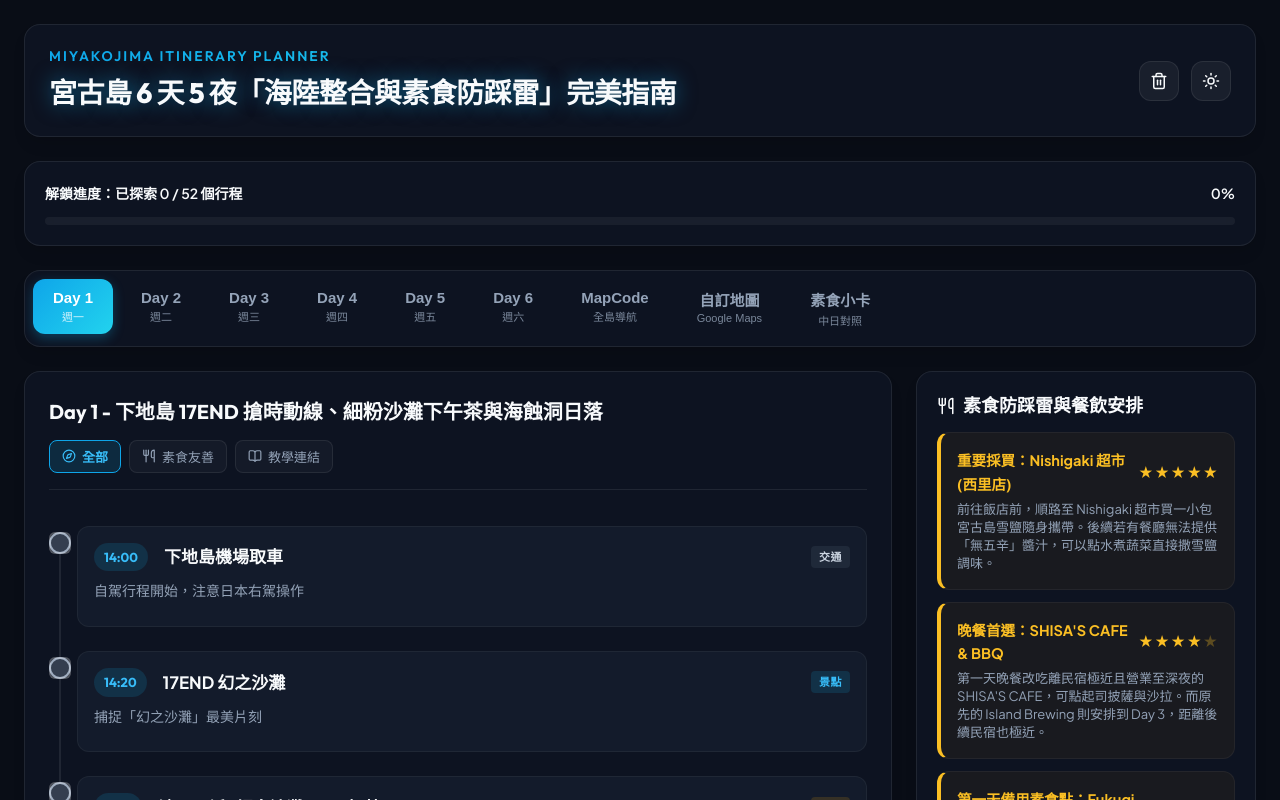
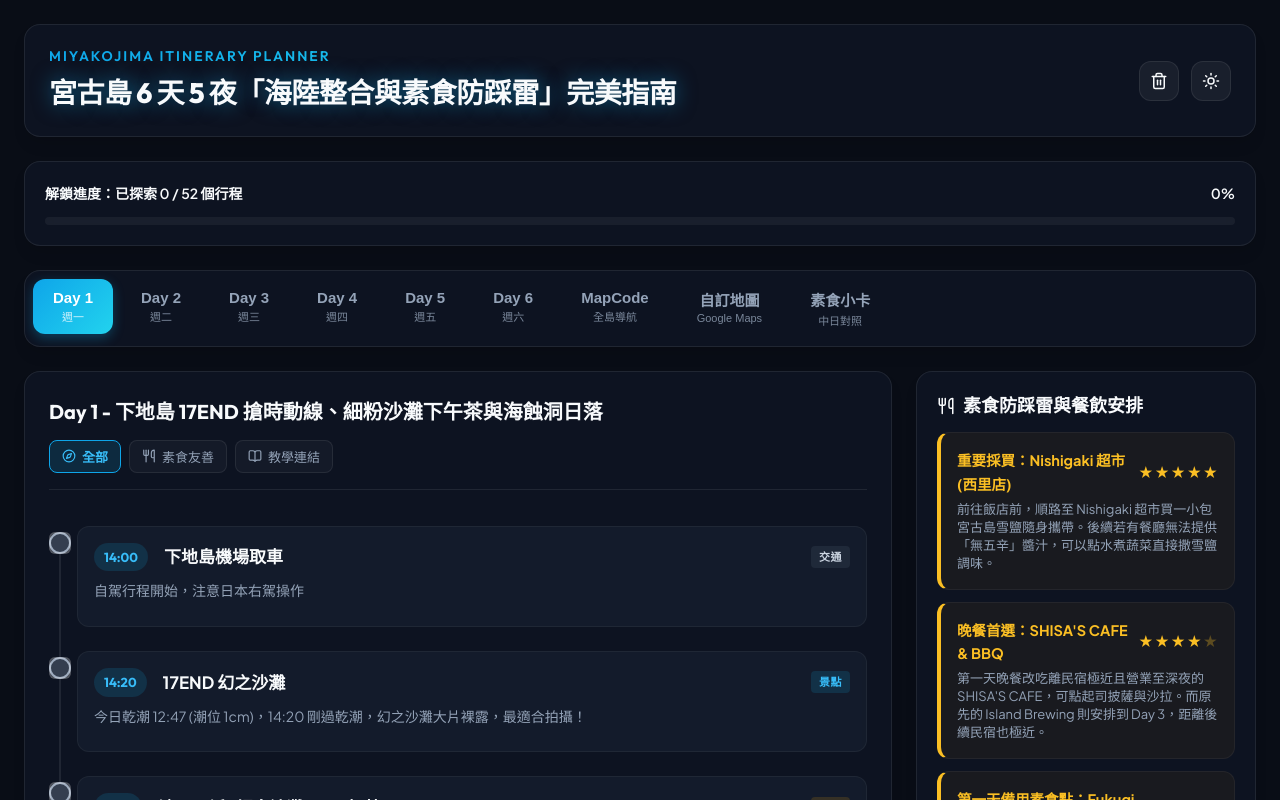
Before and after one commit to samcct-bit/2026travel-guide, a React (Vite) app: page / in a window 1280 px wide. Shown: the top 800 px of the page. Built offline with nearby package versions, Linux system fonts and the light colour scheme.

Commit message:
chore: integrate 2026 July tide table and tide-safety optimizations for Miyakojima

```diff
--- a/src/data/itinerary.ts
+++ b/src/data/itinerary.ts
@@ -91,8 +91,8 @@ export const itineraryData: DailyItinerary[] = [
         title: '17END 幻之沙灘',
         type: 'attraction',
         mapCode: '727 702 329*60',
-        notes: '捕捉「幻之沙灘」最美片刻',
-        details: '跑道盡頭的碧海與白沙，退潮時極為震撼，是第一站最棒的視覺享受。'
+        notes: '今日乾潮 12:47 (潮位 1cm)，14:20 剛過乾潮，幻之沙灘大片裸露，最適合拍攝！',
+        details: '跑道盡頭的碧海與白沙。由於出發當日乾潮時間為 12:47，14:20 抵達時沙灘仍會大片露出，可安全踩踏在雪白沙洲上。'
       },
       {
         time: '15:15',
@@ -267,8 +267,8 @@ export const itineraryData: DailyItinerary[] = [
         title: '與那霸前濱沙灘踏浪與海邊野餐',
         type: 'attraction',
         mapCode: '310 210 500*25',
-        notes: '在「東洋第一美沙灘」散步踏浪，吃美味的豆腐飯糰',
-        details: '擁有極寬廣的細白沙灘與漸層的宮古藍海景，在此吃著剛剛外帶的豆腐飯糰，極為放鬆舒服。'
+        notes: '今日乾潮 14:15 (潮位 3cm)，12:00 處於退潮期，沙灘寬廣開闊最宜野餐踩浪。',
+        details: '擁有極寬廣的細白沙灘。由於今日乾潮時間為 14:15，中午抵達時正值退潮，沙灘面積最大且最為平緩開闊，非常適合野餐。'
       },
       {
         time: '13:00',
@@ -385,8 +385,8 @@ export const itineraryData: DailyItinerary[] = [
         time: '08:30',
         title: '抵達伊良部島觀光集合點 (準備出海)',
         type: 'activity',
-        notes: '請提早 10-15 分鐘到，現場需以現金支付尾款共 48,000 日圓',
-        details: '集合地點：Ikemazoe-47番地。出海進行青之洞窟與日本最大珊瑚礁群八重干瀨的雙合一浮潛。'
+        notes: '今日乾潮 14:58 (10cm)。出海退潮時段，八重干瀨珊瑚礁接近水面，景致最美且水流平緩。',
+        details: '今日滿潮 08:13，乾潮 14:58。出海時間正值退潮，抵達八重干瀨時，珊瑚礁頂會非常接近水面，能觀賞到最震撼的珊瑚花園。'
       },
       {
         time: '14:00',
@@ -465,8 +465,8 @@ export const itineraryData: DailyItinerary[] = [
         title: 'Aragusuku Beach 新城海岸 (陸上尋訪海龜)',
         type: 'attraction',
         mapCode: '310 326 777*00',
-        notes: '清晨海龜活躍期！岸上散步尋龜，不下水，避免折返拉車',
-        details: '與東平安名岬距離僅 10 分鐘車程。早上水面平靜如鏡，海龜高機率在淺水區浮出水面呼吸。此行程不下水（不需換裝曬乾），動線極為順路。'
+        notes: '今日滿潮 09:01。漲潮時段海龜會游進岸邊淺水區覓食，最適合站在岸上尋龜！',
+        details: '早上 06:50 正值漲潮推進期。此時海龜會游進靠岸的淺水區覓食海草。水面平靜，是站在岸上觀賞海龜探頭呼吸的黃金時刻。'
       },
       {
         time: '08:30',
@@ -486,8 +486,8 @@ export const itineraryData: DailyItinerary[] = [
         time: '10:30',
         title: 'Klook 海龜和珊瑚礁浮潛體驗 (至 13:00)',
         type: 'activity',
-        notes: '今日唯一水下行程！由專業導遊帶領 10:30 準時下水',
-        details: '正午陽光直射，海水通透度最高，呈現如果凍般的果凍海，與海龜合照效果最好。行程附帶免費水下照片影片拍攝。'
+        notes: '今日滿潮 09:01，乾潮 15:38。此時水深適中，既安全游過礁頂又易與海龜近距離互動。',
+        details: '10:30-13:00 浮潛時，水深介於 150cm 至 80cm 之間，既能安全游過珊瑚礁頂不刮傷，水深又剛好方便與海龜近距離互動。'
       },
       {
         time: '13:00',
@@ -502,8 +502,8 @@ export const itineraryData: DailyItinerary[] = [
         title: 'Ingya Marine Garden 步道散步與陸上觀察 (至 15:00)',
         type: 'attraction',
         mapCode: '310 318 644*00',
-        notes: '不下水，沿海岬步道散步與靜態地貌觀察，5分鐘車程順路',
-        details: '此處被岬角包圍，此行程為純步道散步與靜態地貌觀察（不下水），完全避免多次換裝與濕衣服問題。',
+        notes: '接近 15:38 乾潮，潮間帶與潮池生態大量顯露，極利於步道靜態觀察。',
+        details: '此時接近乾潮，內灣水位降低，潮間帶與潮池中的小魚、螃蟹等海洋生物大量顯露在步道兩旁，是進行步道陸上生態觀察的最佳窗口。',
         teachingLink: '「跨時空生態對照教材」：下午在此進行步道探索，引導孩子親身體驗白天的地形特徵、清澈水質與海生動態，並與 Day 3 晚上的「夜間生態探索」做對照，體會晝夜自然之奇妙。'
       },
       {
```
Also changed, not shown: 1 other file (tests, documents, lock files or other folders).
